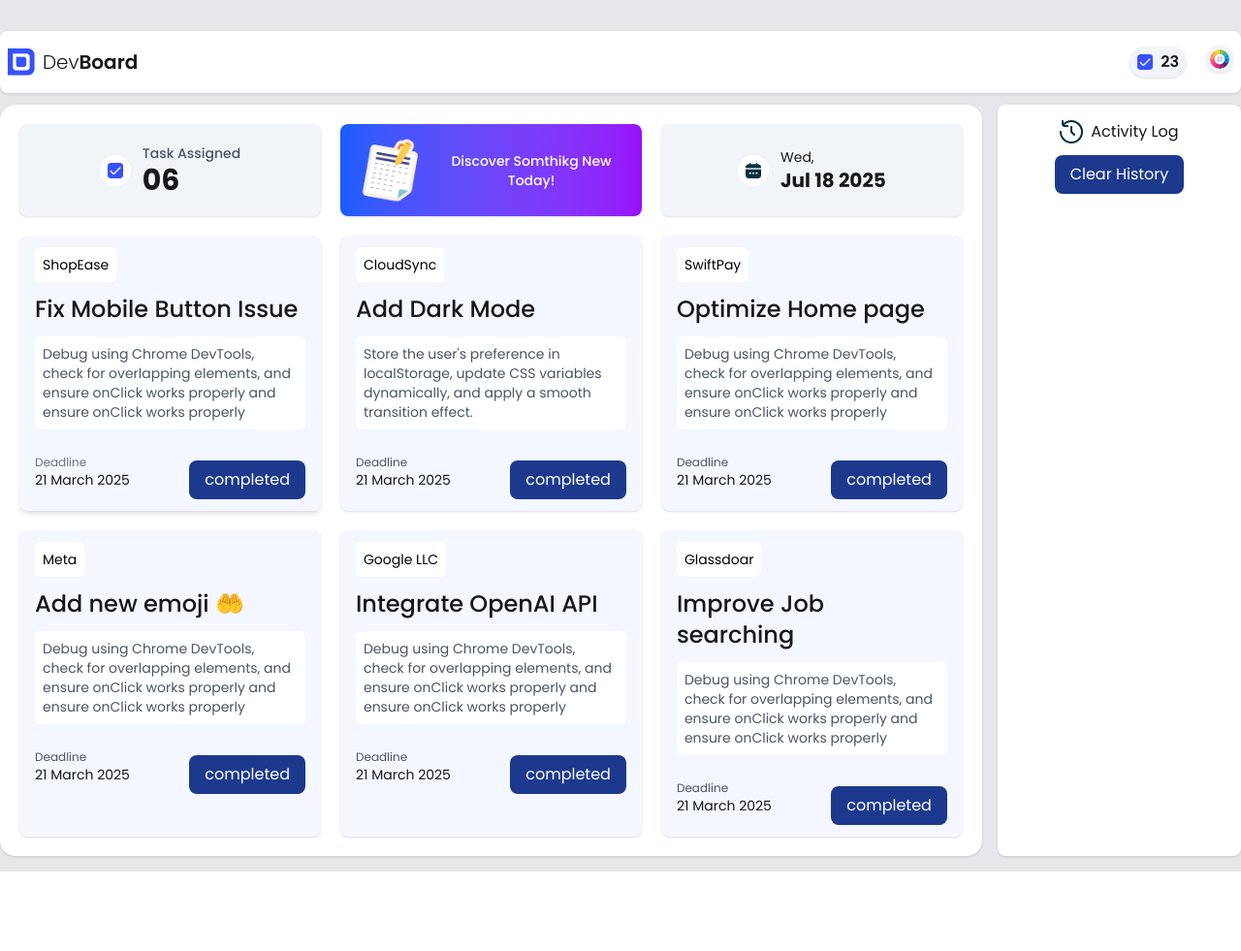
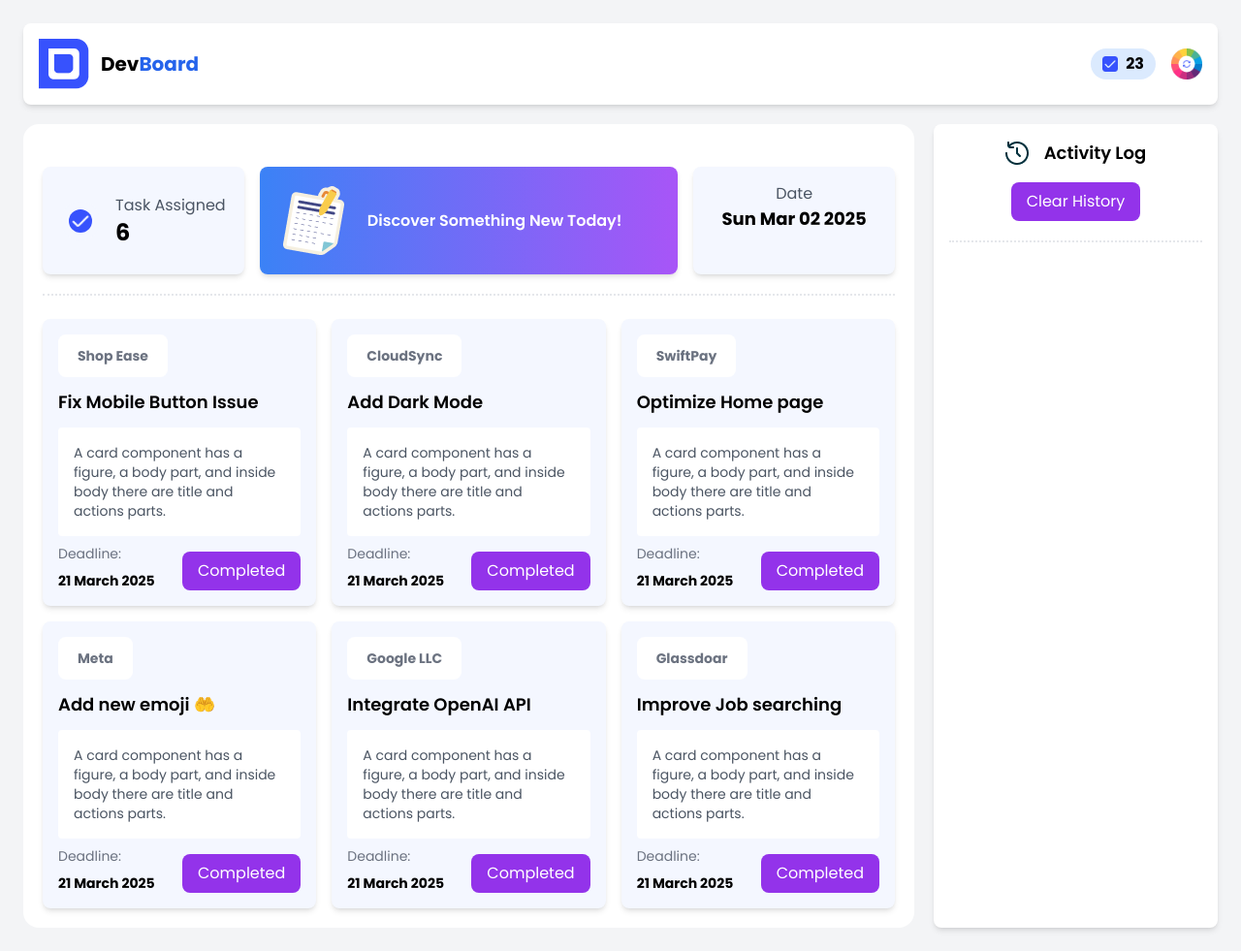
Before and after one commit to Srabonti721/assignment-5, a plain HTML site: page index.html in a window 1280 px wide. Shown: the whole page at 97% size. Before the commit the page ends 899 px from the top, so only its background shows below. Drawn offline with nearby package versions, Linux system fonts and the light colour scheme.

Commit message:
completed all section

```diff
--- a/index.html
+++ b/index.html
@@ -4,220 +4,181 @@
 <head>
     <meta charset="UTF-8">
     <meta name="viewport" content="width=device-width, initial-scale=1.0">
-  <title>assignment-5</title>
-  <!-- google font poppins -->
+    <title>DevBoard</title>
+    <link rel="shortcut icon" href="./assets/logo.png" type="image/x-icon">
     <link rel="preconnect" href="https://fonts.googleapis.com">
     <link rel="preconnect" href="https://fonts.gstatic.com" crossorigin>
     <link
-    href="https://fonts.googleapis.com/css2?family=Bebas+Neue&family=Manrope:wght@200..800&family=Poppins:ital,wght@0,100;0,200;0,300;0,400;0,500;0,600;0,700;0,800;0,900;1,100;1,200;1,300;1,400;1,500;1,600;1,700;1,800;1,900&family=Quicksand:wght@300..700&family=Sora:wght@100..800&family=Work+Sans:ital,wght@0,100..900;1,100..900&display=swap"
+        href="https://fonts.googleapis.com/css2?family=Poppins:ital,wght@0,100;0,200;0,300;0,400;0,500;0,600;0,700;0,800;0,900;1,100;1,200;1,300;1,400;1,500;1,600;1,700;1,800;1,900&display=swap"
         rel="stylesheet">
-  <!-- daisy ui -->
-  <link href="https://cdn.jsdelivr.net/npm/daisyui@5.0.0-beta.9/daisyui.css" rel="stylesheet" type="text/css" />
-  <script src="https://cdn.jsdelivr.net/npm/@tailwindcss/browser@4"></script>
-
-  <style>
-    .font-poppins {
-      font-family: "Poppins", serif;
-    }
-  </style>
+    <script src="https://cdn.tailwindcss.com"></script>
 </head>
 
-<body class=" font-poppins bg-gray-200 pt-4 pb-4">
-  <section class=" max-w-7xl mx-auto ">
-    <header class=" bg-white rounded-lg mt-4 mb-3 shadow-sm">
-      <div class="navbar ">
-        <div class="flex-1 flex items-center gap-2">
-          <img class="w-7" src="./assets/logo.png" alt="">
-          <a class="text-xl font-light">Dev<span class="font-semibold">Board</span></a>
+<body id="body" class="bg-gray-100 p-6" style="font-family: 'Poppins', sans-serif;">
+    <div class="max-w-7xl mx-auto">
+        <!-- Header -->
+        <header class="bg-white p-4 rounded-lg shadow-md flex justify-between items-center">
+            <h1 class="text-xl font-bold flex items-center gap-3">
+                <img src="./assets/logo.png" alt="logo">
+                <span>Dev<span class="text-blue-600">Board</span></span>
+            </h1>
+            <div class="flex items-center space-x-4">
+                <div class="flex items-center gap-2 bg-blue-100 rounded-full px-3 py-1">
+                    <img class="w-4" src="./assets/checkbox.png" alt="checkbox">
+                    <span id="completed-task" class="text-black font-bold ">23</span>
                 </div>
-        <div class="flex items-center gap-2 mx-5 border-none py-1 px-2 rounded-full  bg-slate-100 shadow-sm">
-          <img class="w-4 h-4" src="./assets/checkbox.png" alt="">
-          <p id="completed-task" class="font-semibold">23</p>
-        </div>
-        <div>
-          <button id="random-color-btn"><img class=" w-7 border-none rounded-full shadow-sm bg-slate-100 py-1 px-1 "
-              src="./assets/theme-btn.png" alt=""></button>
-        </div>
+                <div onclick="changeThemeColor()" class="w-8 h-8 bg-gray-300 rounded-full cursor-pointer">
+                    <img src="./assets/theme-btn.png" alt="theme-btn">
                 </div>
             </div>
         </header>
-    <!-- banner section -->
 
-    <main class="flex gap-4">
-      <div class=" bg-white grid grid-cols-3 gap-5 p-5 shadow-sm rounded-2xl w-3/3">
-        <!-- chackbox -->
-        <div class="flex justify-center items-center gap-3  bg-slate-100 shadow-sm  border-none rounded-lg px-4 py-3">
-          <div class=" border-none rounded-full bg-white px-2 py-2">
-            <img class="w-4 h-4" src="./assets/checkbox.png" alt="checkbox">
-          </div>
-          <div class="card">
-            <h2 class="font-medium text-sm text-gray-600">Task Assigned</h2>
-            <p id="task-assigned" class="font-bold text-3xl">06</p>
+        <div class="grid grid-cols-4 gap-5 mt-5">
+            <div class="col-span-3 bg-white p-5 rounded-2xl">
+                <!-- Overview Section -->
+                <div class="mt-6 grid grid-cols-4 gap-4 border-dotted border-b-2 pb-5">
+                    <div class="flex items-center justify-center gap-4 bg-[#F4F7FF] p-4 rounded-lg shadow-md">
+                        <img src="./assets/checkbox.png" alt="checkbox" class="w-10 h-10 rounded-full p-2 bg-[#F4F7FF]">
+                        <div>
+                            <p class="text-gray-600">Task Assigned</p>
+                            <p id="remaining-task" class="text-2xl font-bold">6</p>
                         </div>
                     </div>
-        <!-- button click -->
-        <button id="btn-main">
-          <div
-            class="flex justify-center items-center gap-3 bg-gradient-to-r from-blue-600 to-purple-600 text-white shadow-sm rounded-lg px-4 py-3">
-            <div class="">
-              <img src="./assets/board.png" alt="board png">
+                    <div onclick="discoverBlog()"
+                        class="flex items-center gap-4 bg-gradient-to-r from-blue-500 to-purple-500 text-white p-4 rounded-lg shadow-md text-center col-span-2 cursor-pointer">
+                        <img src="./assets/board.png" alt="calender">
+                        <p class="font-semibold">Discover Something New Today!</p>
                     </div>
-            <div class="card">
-              <h2 class="font-medium text-sm">Discover Somthikg New Today! </h2>
+                    <div class="bg-[#F4F7FF] p-4 rounded-lg shadow-md text-center">
+                        <p class="text-gray-600">Date</p>
+                        <p id="todayDate" class="text-lg font-bold">Tue Feb 25 2025</p>
                     </div>
                 </div>
-        </button>
 
-        <!-- calander -->
-        <div class="flex justify-center items-center gap-3  bg-slate-100 shadow-sm border-none rounded-lg px-4 py-3">
-          <div class="border-none rounded-full bg-white px-2 py-2">
-            <img class="w-4 h-4" src="./assets/calender.png" alt="calender">
+                <!-- Task Cards -->
+                <div class="mt-6 grid grid-cols-3 gap-4">
+                    <!-- Task Card -->
+                    <div class="bg-[#F4F7FF] p-4 rounded-lg shadow-md">
+                        <span
+                            class="inline-block px-5 py-3 font-bold text-black text-gray-500 text-sm bg-white rounded-lg">Shop
+                            Ease</span>
+                        <h2 class="font-semibold text-lg my-3">Fix Mobile Button Issue</h2>
+                        <p class="text-gray-600 text-sm mt-2 bg-white p-4 rounded">A card component has a figure, a body
+                            part, and inside body there are title and actions parts.</p>
+                        <div class="flex justify-between gap-3 items-center">
+                            <div>
+                                <p class="text-gray-500 text-sm mt-2">Deadline: </p>
+                                <p class="text-black text-sm font-bold mt-2">21 March 2025</p>
                             </div>
-          <div class="card">
-            <h2 class="font-normal text-sm">Wed,</h2>
-            <p class="font-bold text-xl">Jul 18 2025</p>
+                            <button onclick="completeTask('Fix Mobile Button Issue', this)"
+                                class="mt-4 bg-purple-600 text-white px-4 py-2 rounded-lg">Completed</button>
                         </div>
                     </div>
-        <!-- card-1 -->
-
-        <div class=" bg-[#F4F7FF] shadow-md  rounded-lg px-4 py-3 ">
-          <h4 class="font-normal rounded-md bg-white text-black inline-block px-2 py-2 w-fit text-sm ">
-            ShopEase
-          </h4>
-          <h2 id="alert-titel" class="font-medium py-3 text-2xl">Fix Mobile Button Issue</h2>
-          <p class=" font-normal text-sm rounded-md bg-white text-gray-600 inline-block px-2 py-2 w-fit">
-            Debug using Chrome DevTools, check for overlapping elements, and ensure onClick works properly
-            and ensure onClick works properly
-          </p>
-          <div class="flex items-center justify-between gap-4 mt-4">
-            <div class="flex flex-col">
-              <h1 class=" font-normal text-gray-500 text-xs ">Deadline</h1>
-              <p class="font-normal text-sm">21 March 2025</p>
+                    <!-- Task Card -->
+                    <div class="bg-[#F4F7FF] p-4 rounded-lg shadow-md">
+                        <span
+                            class="inline-block px-5 py-3 font-bold text-black text-gray-500 text-sm bg-white rounded-lg">CloudSync</span>
+                        <h2 class="font-semibold text-lg my-3">Add Dark Mode</h2>
+                        <p class="text-gray-600 text-sm mt-2 bg-white p-4 rounded">A card component has a figure, a body
+                            part, and inside body there are title and actions parts.</p>
+                        <div class="flex justify-between gap-3 items-center">
+                            <div>
+                                <p class="text-gray-500 text-sm mt-2">Deadline: </p>
+                                <p class="text-black text-sm font-bold mt-2">21 March 2025</p>
                             </div>
-            <div>
-              <button onclick="completedBtn('Fix Mobile Button Issue')"
-                class="bg-blue-900 text-white px-4 py-2 rounded-lg mt-4">completed</button>
+                            <button onclick="completeTask('Add Dark Mode', this)"
+                                class="mt-4 bg-purple-600 text-white px-4 py-2 rounded-lg">Completed</button>
                         </div>
                     </div>
+                    <!-- Task Card -->
+                    <div class="bg-[#F4F7FF] p-4 rounded-lg shadow-md">
+                        <span
+                            class="inline-block px-5 py-3 font-bold text-black text-gray-500 text-sm bg-white rounded-lg">SwiftPay</span>
+                        <h2 class="font-semibold text-lg my-3">Optimize Home page </h2>
+                        <p class="text-gray-600 text-sm mt-2 bg-white p-4 rounded">A card component has a figure, a body
+                            part, and inside body there are title and actions parts.</p>
+                        <div class="flex justify-between gap-3 items-center">
+                            <div>
+                                <p class="text-gray-500 text-sm mt-2">Deadline: </p>
+                                <p class="text-black text-sm font-bold mt-2">21 March 2025</p>
                             </div>
-        <!-- card-2 -->
-        <div class="bg-[#F4F7FF]  shadow-sm border-none rounded-lg px-4 py-3 ">
-          <h4 class="font-normal rounded-md bg-white text-black inline-block px-2 py-2 w-fit text-sm ">
-            CloudSync
-          </h4>
-          <h2 class="font-medium py-3 text-2xl">Add Dark Mode</h2>
-          <p class=" font-normal text-sm rounded-md bg-white inline-block px-2 py-2 w-fit text-gray-600">Store the
-            user's preference in localStorage, update CSS variables dynamically, and apply a smooth transition effect.
-          </p>
-          <div class="flex items-center justify-between gap-4 mt-4">
-            <div class="flex flex-col">
-              <h1 class=" font-normal text-xs text-gray-600">Deadline</h1>
-              <p class="font-normal text-sm">21 March 2025</p>
-            </div>
-            <div>
-              <button onclick="completedBtn('Add Dark Mode')" class="bg-blue-900 text-white px-4 py-2 mt-4 rounded-lg">completed</button>
+                            <button onclick="completeTask('Optimize  Home page', this)"
+                                class="mt-4 bg-purple-600 text-white px-4 py-2 rounded-lg">Completed</button>
                         </div>
                     </div>
+                    <!-- Task Card -->
+                    <div class="bg-[#F4F7FF] p-4 rounded-lg shadow-md">
+                        <span
+                            class="inline-block px-5 py-3 font-bold text-black text-gray-500 text-sm bg-white rounded-lg">Meta</span>
+                        <h2 class="font-semibold text-lg my-3">Add new emoji 🤲</h2>
+                        <p class="text-gray-600 text-sm mt-2 bg-white p-4 rounded">A card component has a figure, a body
+                            part, and inside body there are title and actions parts.</p>
+                        <div class="flex justify-between gap-3 items-center">
+                            <div>
+                                <p class="text-gray-500 text-sm mt-2">Deadline: </p>
+                                <p class="text-black text-sm font-bold mt-2">21 March 2025</p>
                             </div>
-        <!-- card-3 -->
-        <div class=" bg-[#F4F7FF] shadow-sm border-none rounded-lg px-4 py-3 ">
-          <h4 class="font-normal rounded-md bg-white text-black inline-block px-2 py-2 w-fit text-sm ">
-            SwiftPay
-          </h4>
-          <h2 class="font-medium py-3 text-2xl">Optimize Home page</h2>
-          <p class=" font-normal text-sm rounded-md bg-white  inline-block px-2 py-2 w-fit text-gray-600">Debug using
-            Chrome DevTools, check for overlapping elements, and ensure onClick works properly
-            and ensure onClick works properly</p>
-          <div class="flex items-center justify-between gap-4 mt-4">
-            <div class="flex flex-col">
-              <h1 class=" font-normal text-xs text-gray-600">Deadline</h1>
-              <p class="font-normal text-sm">21 March 2025</p>
-            </div>
-            <div>
-              <button onclick="completedBtn('Optimize Home page')" class="bg-blue-900 text-white px-4 py-2 mt-4 rounded-lg">completed</button>
+                            <button onclick="completeTask('Add new emoji 🤲', this)"
+                                class="mt-4 bg-purple-600 text-white px-4 py-2 rounded-lg">Completed</button>
                         </div>
                     </div>
+                    <!-- Task Card -->
+                    <div class="bg-[#F4F7FF] p-4 rounded-lg shadow-md">
+                        <span
+                            class="inline-block px-5 py-3 font-bold text-black text-gray-500 text-sm bg-white rounded-lg">Google
+                            LLC</span>
+                        <h2 class="font-semibold text-lg my-3">Integrate OpenAI API</h2>
+                        <p class="text-gray-600 text-sm mt-2 bg-white p-4 rounded">A card component has a figure, a body
+                            part, and inside body there are title and actions parts.</p>
+                        <div class="flex justify-between gap-3 items-center">
+                            <div>
+                                <p class="text-gray-500 text-sm mt-2">Deadline: </p>
+                                <p class="text-black text-sm font-bold mt-2">21 March 2025</p>
                             </div>
-        <!-- card-4 -->
-        <div class="bg-[#F4F7FF] shadow-sm border-none rounded-lg px-4 py-3 ">
-          <h4 class="font-normal rounded-md bg-white text-black inline-block px-2 py-2 w-fit text-sm ">
-            Meta
-          </h4>
-          <h2 class="font-medium py-3 text-2xl">Add new emoji 🤲</h2>
-          <p class=" font-normal text-sm rounded-md bg-white text-gray-600 inline-block px-2 py-2 w-fit ">Debug using
-            Chrome DevTools, check for overlapping elements, and ensure onClick works properly
-            and ensure onClick works properly</p>
-          <div class="flex items-center justify-between gap-4 mt-4">
-            <div class="flex flex-col">
-              <h1 class=" font-normal text-xs text-gray-600 ">Deadline</h1>
-              <p class="font-normal text-sm">21 March 2025</p>
-            </div>
-            <div>
-              <button onclick="completedBtn('Add new emoji 🤲')" class="bg-blue-900 text-white px-4 py-2 mt-4 rounded-lg">completed</button>
+                            <button onclick="completeTask('Integrate OpenAI API', this)"
+                                class="mt-4 bg-purple-600 text-white px-4 py-2 rounded-lg">Completed</button>
                         </div>
                     </div>
+                    <!-- Task Card -->
+                    <div class="bg-[#F4F7FF] p-4 rounded-lg shadow-md">
+                        <span
+                            class="inline-block px-5 py-3 font-bold text-black text-gray-500 text-sm bg-white rounded-lg">Glassdoar</span>
+                        <h2 class="font-semibold text-lg my-3">Improve Job searching </h2>
+                        <p class="text-gray-600 text-sm mt-2 bg-white p-4 rounded">A card component has a figure, a body
+                            part, and inside body there are title and actions parts.</p>
+                        <div class="flex justify-between gap-3 items-center">
+                            <div>
+                                <p class="text-gray-500 text-sm mt-2">Deadline: </p>
+                                <p class="text-black text-sm font-bold mt-2">21 March 2025</p>
                             </div>
-        <!-- card-5 -->
-        <div class="bg-[#F4F7FF] shadow-sm border-none rounded-lg px-4 py-3 ">
-          <h4 class="font-normal rounded-md bg-white text-black inline-block px-2 py-2 w-fit text-sm ">
-            Google LLC
-          </h4>
-          <h2 class="font-medium py-3 text-2xl">Integrate OpenAI API</h2>
-          <p class=" font-normal text-sm rounded-md bg-white text-gray-600 inline-block px-2 py-2 w-fit">Debug using
-            Chrome DevTools, check for overlapping elements, and ensure onClick works properly
-            and ensure onClick works properly</p>
-          <div class="flex items-center justify-between gap-4 mt-4">
-            <div class="flex flex-col">
-              <h1 class=" font-normal text-xs text-gray-600">Deadline</h1>
-              <p class="font-normal text-sm">21 March 2025</p>
-            </div>
-            <div>
-              <button onclick="completedBtn('Integrate OpenAI API')" class="bg-blue-900 text-white px-4 py-2 mt-4 rounded-lg">completed</button>
-            </div>
-          </div>
-        </div>
-        <!-- card-6 -->
-        <div class="bg-[#F4F7FF] shadow-sm border-none rounded-lg px-4 py-3 ">
-          <h4 class="font-normal rounded-md bg-white text-black inline-block px-2 py-2 w-fit text-sm ">
-            Glassdoar
-          </h4>
-          <h2 class="font-medium py-3 text-2xl">Improve Job searching</h2>
-          <p class=" font-normal text-sm rounded-md bg-white text-gray-600 inline-block px-2 py-2 w-fit">Debug using
-            Chrome DevTools, check for overlapping elements, and ensure onClick works properly
-            and ensure onClick works properly</p>
-          <div class="flex items-center justify-between gap-4 mt-4">
-            <div class="flex flex-col">
-              <h1 class=" font-normal text-xs text-gray-600">Deadline</h1>
-              <p class="font-normal text-sm">21 March 2025</p>
-            </div>
-            <div>
-              <button onclick="completedBtn('Improve Job searching')" class="bg-blue-900 text-white px-4 py-2 mt-4 rounded-lg">completed</button>
+                            <button onclick="completeTask('Improve Job searching ', this)"
+                                class="mt-4 bg-purple-600 text-white px-4 py-2 rounded-lg">Completed</button>
                         </div>
                     </div>
                 </div>
             </div>
-      <!-- active log -->
-      <div class=" bg-white shadow-sm rounded-lg w-1/4">
-        <div class="flex flex-col justify-start items-center h-20 p-4">
-          <div class="flex gap-2 pb-3">
-            <img src="./assets/activity.png" alt="">
-            <h1 class="">Activity Log</h1>
-          </div>
-          <div>
-            <button  class="bg-blue-900 text-white px-4 py-2 rounded-lg">Clear History</button>
-          </div>
-          <div id="history-container">
 
+            <!-- Activity Log -->
+            <div class="bg-white p-4 rounded-lg shadow-md text-center">
+                <h2 class="font-semibold text-lg flex items-center gap-4 justify-center">
+                    <img src="./assets/activity.png" alt="icon">
+                    Activity Log
+                </h2>
+                <button onclick="clearHistory()" class="mt-4 bg-purple-600 text-white px-4 py-2 rounded-lg">Clear
+                    History</button>
+                <div id="history-container" class="border-dotted border-t-2 mt-5">
                 </div>
             </div>
         </div>
-    </main>
-  </section>
+
+    </div>
 
 
-  <script src="javascript dom/click.js"></script>
 
 
+    <!-- Link Javascipt files -->
+    <script src="./script/utilites.js"></script>
+    <script src="./script/main.js"></script>
 </body>
 
 </html>
--- a/javascript dom/click.js
+++ /dev/null
@@ -1,38 +0,0 @@
-document.getElementById('btn-main').addEventListener('click',function(){
-    window.location.href="./main.html"
-})
-function completedBtn(title){
-alert('you have completed tha task fix mobile button issue');
-const taskAssigned = document.getElementById('task-assigned').innerText;
-const task = parseInt(taskAssigned)-1;
-document.getElementById('task-assigned').innerText = task;
-console.log(taskAssigned)
-
-const completedTask = document.getElementById('completed-task').innerText;
-const task1 = parseInt(completedTask)+1;
-document.getElementById('completed-task').innerText = task1;
-
- const historyContainer = document.getElementById('history-container')
- const history = document.createElement('p')
- history.innerText =`You have Complete The Task ${title} at ${new Date().toLocaleTimeString()}`
- historyContainer.appendChild(history)
-console.log(title);
-
-}
-
-
-
-
-
-
-
-
-
-
-
-
-document.getElementById('backto-btn').addEventListener('click',function(){
-    // window.location.href="./index.html"
-    console.log('helow');
-
-})
--- /dev/null
+++ b/script/main.js
@@ -0,0 +1,38 @@
+document.getElementById("todayDate").innerText = `${new Date().toDateString()}`;
+// Complete task function
+function completeTask(taskTitle, e) {
+    alert("Board updated successfully!");
+    const remainingTask = getTextToNumber("remaining-task") - 1;
+    document.getElementById("remaining-task").innerText = remainingTask;
+
+    if (remainingTask === 0)
+        alert("Congrates!!! You have complete all the current task.");
+
+    const completedTask = getTextToNumber("completed-task") + 1;
+    document.getElementById("completed-task").innerText = completedTask;
+
+    callHistoryAdded(taskTitle);
+    e.setAttribute("disabled", "");
+    e.classList.add("bg-gray-400");
+    e.classList.remove("bg-purple-600");
+}
+
+// theme background change
+function changeThemeColor() {
+    let randomColor =
+        "#" +
+        Math.floor(Math.random() * 16777215)
+            .toString(16)
+            .padStart(6, "0");
+    document.getElementById("body").style.backgroundColor = randomColor;
+}
+
+// Clear history function
+function clearHistory() {
+    document.getElementById("history-container").innerHTML = "";
+}
+
+// discover blog
+function discoverBlog() {
+    window.location.href = "blog.html";
+}
--- a/tailwind.config.js
+++ b/tailwind.config.js
@@ -0,0 +1,10 @@
+/** @type {import('tailwindcss').Config} */
+export default {
+    content: ["./**/*.{html,js}"],
+    theme: {
+        extend: {
+
+        },
+    },
+    plugins: [],
+};
```
Also changed, not shown: blog.html (added, +127 -0 lines), main.html (deleted, +0 -70 lines), script/utilites.js (added, +13 -0 lines). Lines whose indentation alone changed are shown as unchanged.
